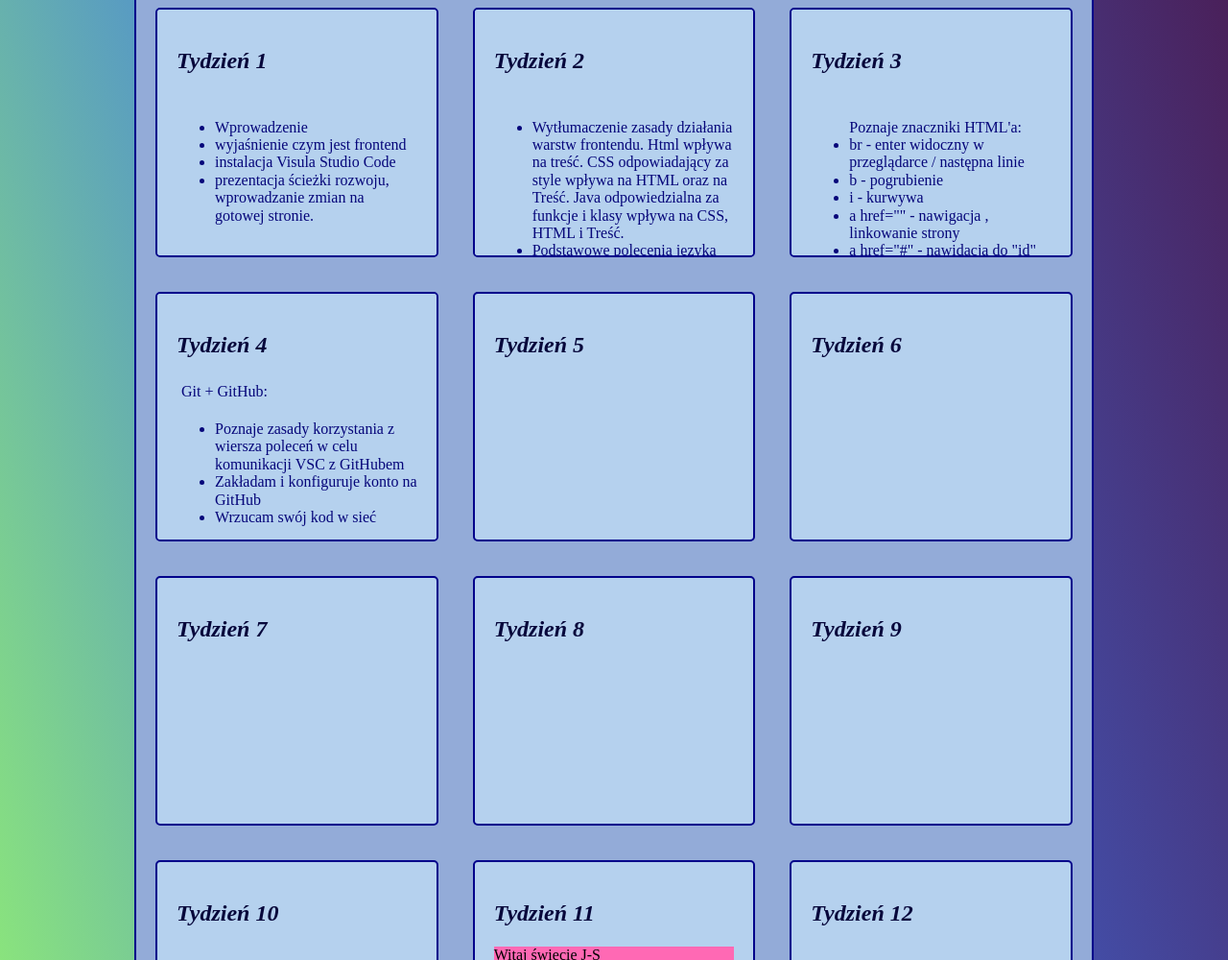
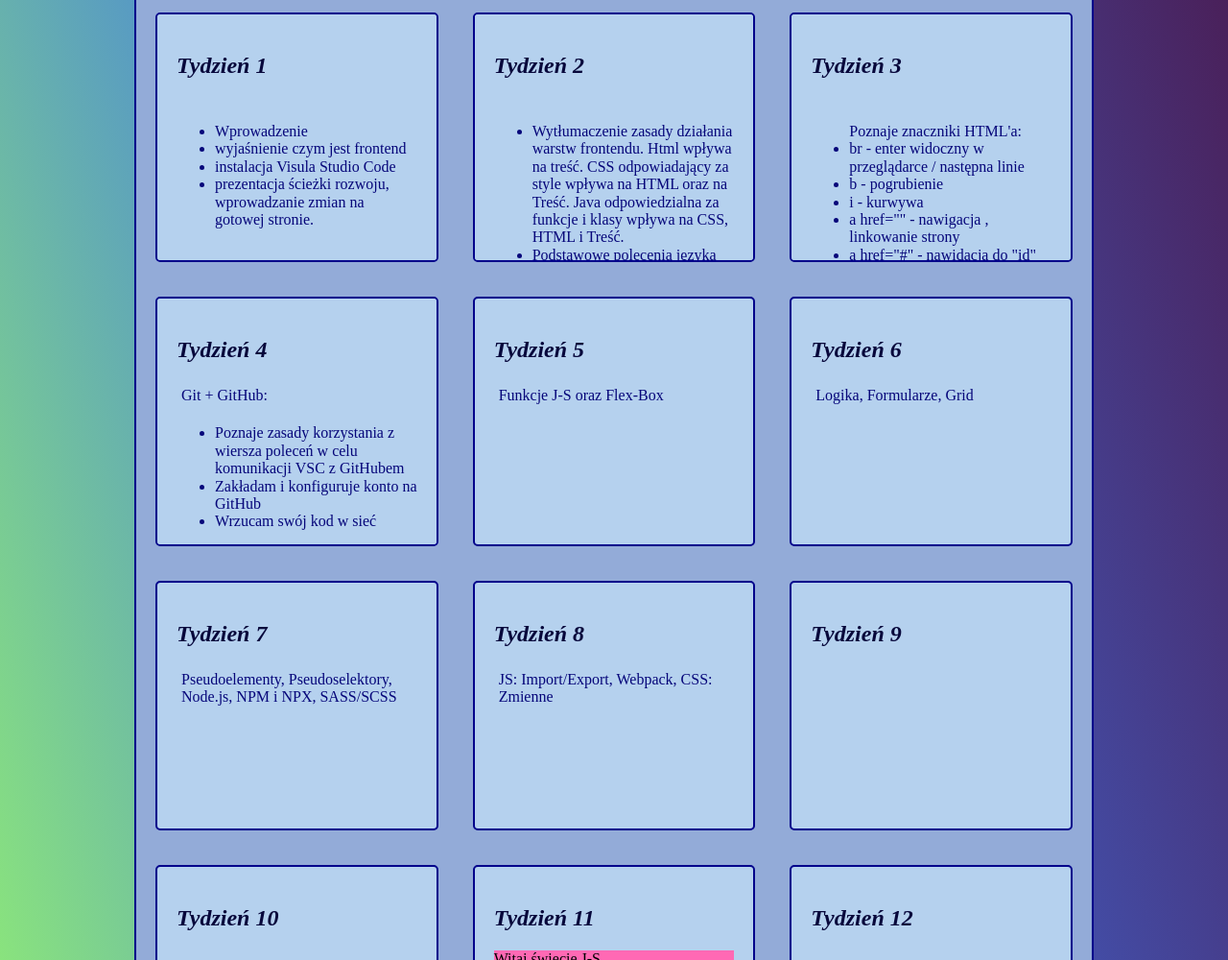
Before and after one commit to kamil-pawlicki/homepage, a plain HTML site: page index.html in a window 1280 px wide. Shown: the part 1708-2708 px from the top of the page at 96% size. Drawn offline with nearby package versions, Linux system fonts and the light colour scheme.

Commit message:
HTML - fill what happen in each week

```diff
--- a/index.html
+++ b/index.html
@@ -25,7 +25,9 @@
 
       <section class="about">
         <h2 class="main__secondary-header">Kamil Leon Pawlicki – pare słów o mnie</h2>
+        <div class="superman">
         <img class="about__picture" src="Superman_Action_976_Gary_Frank.png" alt="Supermen" />
+      </div>
 <div class="about__grid">
         <div class="div">
           <article class="article">
@@ -277,22 +279,22 @@
 
           <article class="article">
             <h2 class="article__title">Tydzień 5</h2>
-            <p class="article__paragraph"></p>
+            <p class="article__paragraph">Funkcje J-S oraz Flex-Box</p>
           </div>
             <div class="div">
               <article class="article">
                 <h2 class="article__title">Tydzień 6</h2>
-                <p class="article__paragraph"></p>
+                <p class="article__paragraph">Logika, Formularze, Grid</p>
               </div>
                 <div class="div">
                   <article class="article">
                     <h2 class="article__title">Tydzień 7</h2>
-                    <p class="article__paragraph"></p>
+                    <p class="article__paragraph">Pseudoelementy, Pseudoselektory, Node.js, NPM i NPX,  SASS/SCSS</p>
                   </div>
                     <div class="div">
                       <article class="article">
                         <h2 class="article__title">Tydzień 8</h2>
-                        <p class="article__paragraph"></p>
+                        <p class="article__paragraph">JS: Import/Export, Webpack, CSS: Zmienne</p>
                       </div>
 
                       <div class="div">
--- a/style.css
+++ b/style.css
@@ -146,7 +146,9 @@ a {
   color: orangered;
 }
 
+.superman {
 
+}
 
 
 
```
